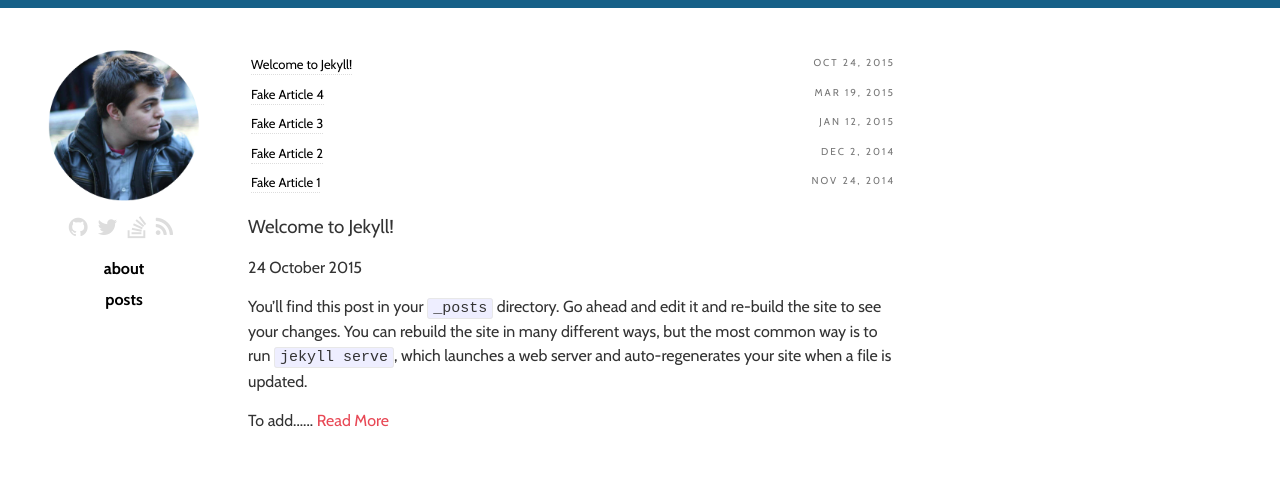
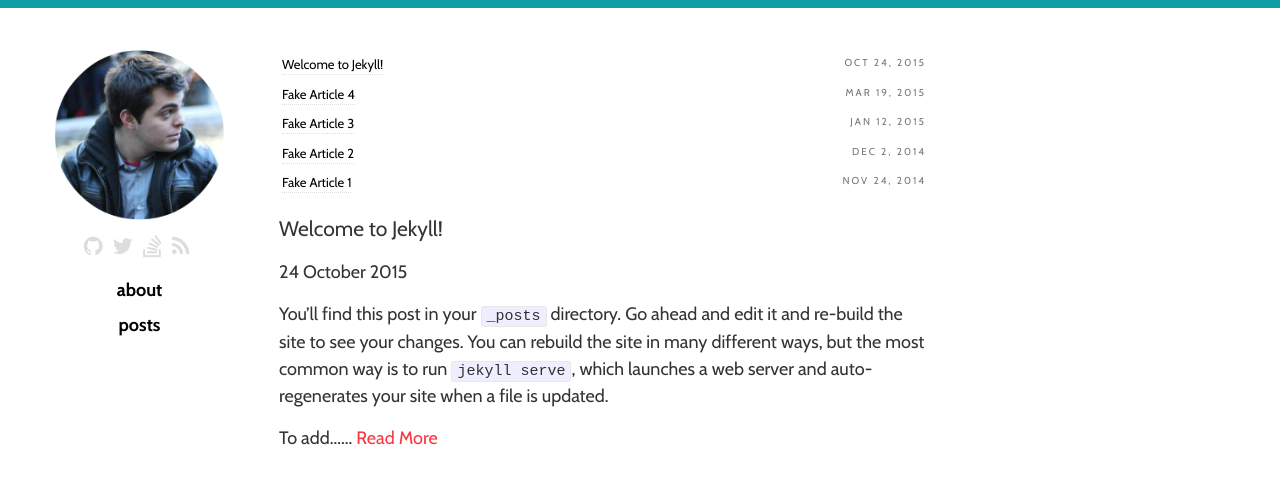
Before and after one commit to csengineer13/dannyrb.com, a Jekyll site: the page built from index.html, in a window 1280 px wide. Shown: the top 484 px of the page. Built offline with Jekyll 4.4.1, drawn with Linux system fonts in a browser that asks for light colours; nearby versions of some CDN libraries.

Commit message:
adding/updating variables

```diff
--- a/css/main.scss
+++ b/css/main.scss
@@ -6,12 +6,12 @@
 
 
 // Colors
-$brand-primary: #166088;
-$brand-secondary: #E84855;
-$brand-success: #000;
-$brand-info: #000;
-$brand-warning: #000;
-$brand-danger: #000;
+$brand-primary: #119DA4;
+$brand-secondary: #FB3640;
+$brand-success: #139A43 ;
+$brand-info: #2E282A;
+$brand-warning: #CD5334;
+$brand-danger: #1B2F33;
 
 $grey-color:       #828282;
 $grey-color-light: lighten($grey-color, 40%);
@@ -19,16 +19,18 @@ $grey-color-dark:  darken($grey-color, 25%);
 
 // Scaffolding
 $body-bg: #fff;
-$text-color: #333;
-$link-color: #000;
-$link-hover-color: #000;
-$link-hover-decoration: #000;
+$text-color: rgba(0,0,0,0.8);
+$link-color: #FB3640;
+$link-hover-color: rgba(0,0,0,0.8);
+$link-hover-decoration: none;
 
 
-$base-font-family: 'Cabin', 'Helvetica Neue', Helvetica, Arial, sans-serif;
-$base-font-size:   16px;
-$small-font-size:  $base-font-size * 0.875;
-$base-line-height: 1.5;
+$base-font-family: 	'Cabin', 'Helvetica Neue', Helvetica, Arial, sans-serif;
+$post-font-size:	21px;
+$base-font-size:   	18px;
+$listing-font-size: 14px;
+$small-font-size:  	$listing-font-size * 0.875;
+$base-line-height: 	1.5;
 
 $spacing-unit:     30px;
 
```
